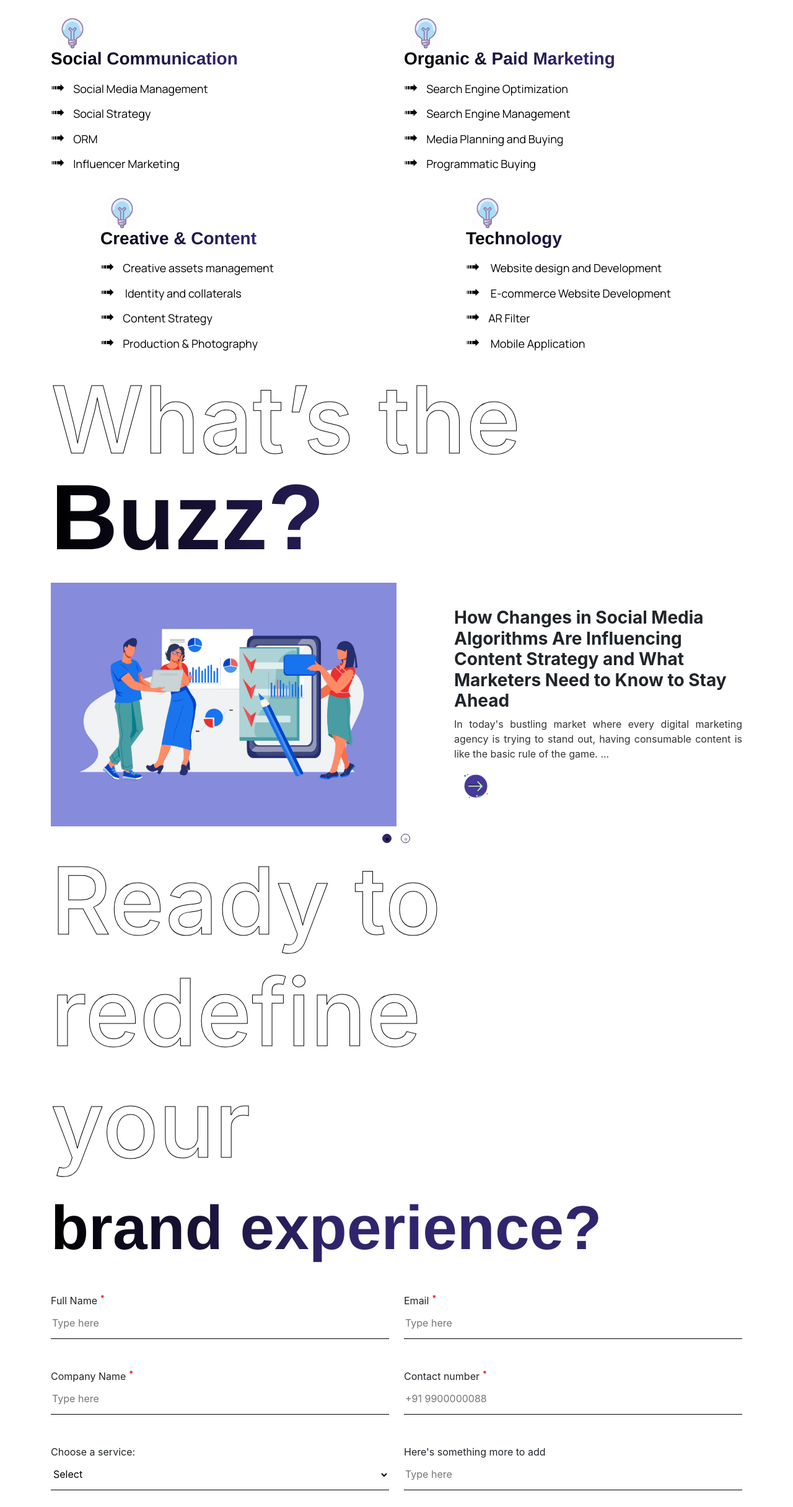
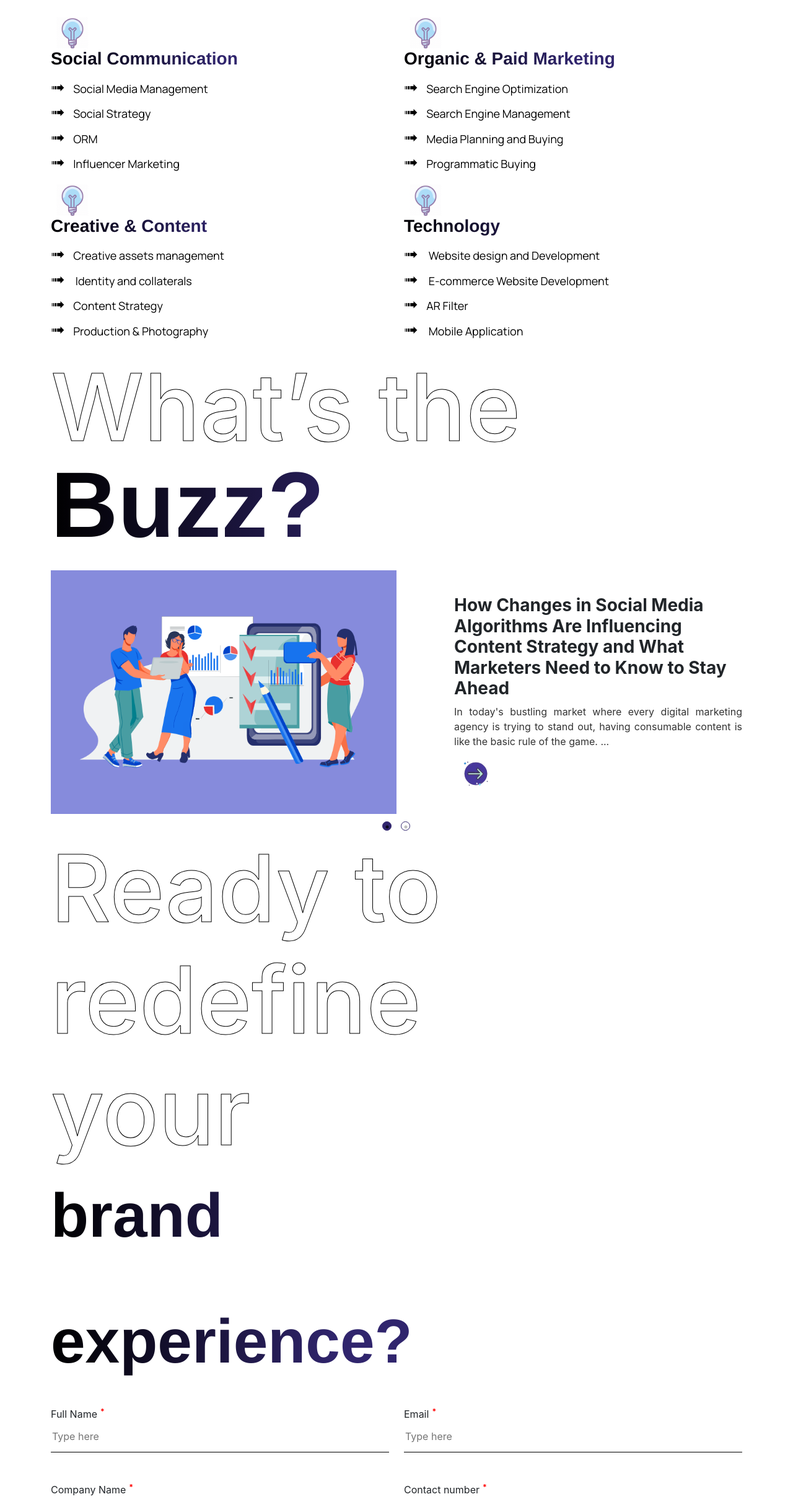
Before and after one commit to VishK98/Squash-Global, a React (Create React App) app: page / in a window 1280 px wide. Shown: the part 5750-8181 px from the top of the page at 62% size. Built offline with nearby package versions, Linux system fonts and the light colour scheme; a web font is replaced by a local one.

Commit message:
Mobile View Home Page Complete

```diff
--- a/src/components/Home/Home.css
+++ b/src/components/Home/Home.css
@@ -114,6 +114,11 @@ h2.stroke {
   100% {
     transform: translateY(-20px);
   }
+}
+
+.creative-box {
+  padding-left: 80px;
+  padding-top: 20px;
 }
 
 .zoom-overlay {
@@ -345,6 +350,11 @@ h2.stroke {
   -webkit-text-fill-color: transparent;
 }
 
+.creative-box {
+  padding-left: 0px;
+  padding-top: 0px;
+}
+
 @media only screen and (max-width: 600px) {
   .Division-title {
     font-size: 75px;
@@ -390,6 +400,15 @@ h2.stroke {
   -webkit-text-fill-color: transparent;
 }
 
+.exp-title {
+  font-size: 100px;
+  line-height: 195px;
+  font-family: RedHatDisplayBold, Helvetica, Arial, sans-serif;
+  font-weight: bold;
+  background: linear-gradient(90deg, #000, #30256d, #30256d);
+  -webkit-background-clip: text;
+  -webkit-text-fill-color: transparent;
+}
 
 
 /* mobile view */
@@ -399,10 +418,20 @@ h2.stroke {
     font-size: 75px;
   }
 
+  .Lies-title {
+    font-size: 58px;
+    margin-top: -20px;
+  }
+
   .specialty-text {
     -webkit-text-stroke: 1px #000;
     -webkit-text-fill-color: transparent;
     font-size: 45px;
+  }
+
+  .taw-title {
+   margin-bottom: -30px;
+   margin-top: -45px;
   }
 
   .creating-text {
@@ -421,6 +450,18 @@ h2.stroke {
     text-align: start;
     margin-left: 10px;
     margin-top: 10px;
+  }
+
+  .brand-title {
+    font-size: 55px;
+    margin-top: -64px;
+  }
+
+  .exp-title {
+    font-size: 55px;
+    margin-top: -150px;
+    margin-bottom: -40px;
+
   }
 
   .mobile_down_arrow {
@@ -446,4 +487,5 @@ h2.stroke {
   .specialty-title {
     margin-left: 0px;
   }
+
 }
--- a/src/components/Home/Home.js
+++ b/src/components/Home/Home.js
@@ -468,7 +468,7 @@ function Home() {
                 />
               </div>
             </div>
-            <div style={{ paddingLeft: "80px", paddingTop: "20px" }}>
+            <div className="creative-box">
               <div
                 className="animated-arrow-btn"
                 style={{ marginLeft: "10px", height: "50px", width: "50px" }}
@@ -539,7 +539,7 @@ function Home() {
                 />
               </div>
             </div>
-            <div style={{ paddingLeft: "100px", paddingTop: "20px" }}>
+            <div className="creative-box">
               <div
                 className="animated-arrow-btn"
                 style={{ marginLeft: "10px", height: "50px", width: "50px" }}
@@ -610,7 +610,8 @@ function Home() {
               />
               <AnimatedText
                 text={
-                  <h2 className="brand-title  title ">brand experience?</h2>
+                  <><h2 className="brand-title">brand</h2>
+                  <h2 className="exp-title"> experience?</h2></>
                 }
                 animation="slide-up"
               />
```
